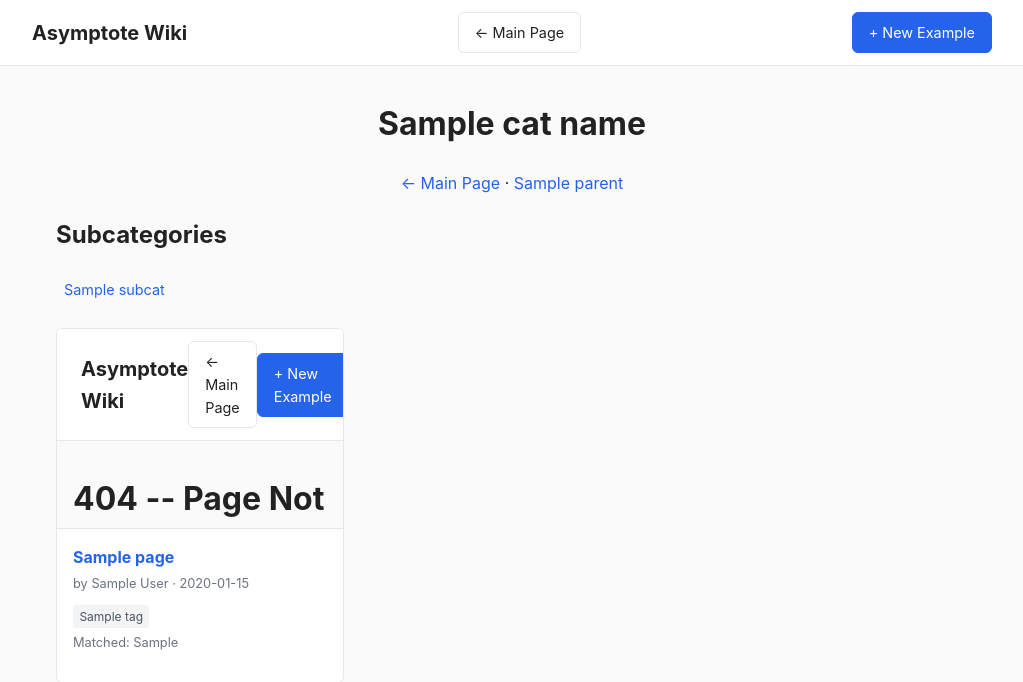
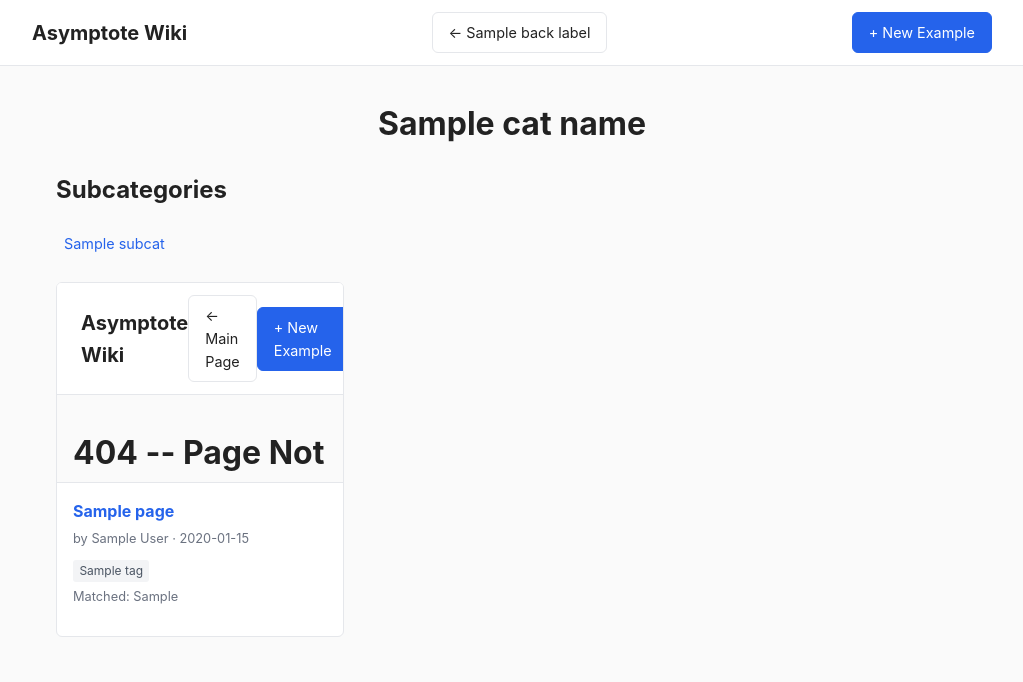
Before and after one commit to vectorgraphics/asymptote-wiki, a Flask app: template templates/category.html in a window 1280 px wide. Shown: the top 682 px of the page, without its empty margins (128-1151 px from the left). Run offline with Flask 3, Linux system fonts and the light colour scheme; the template is opened without the code that fills it: most values are stand-ins (such as "Sample title", 1, 10 or a date in 2020); parts of the project's set-up code (start-up, migrations or seed data) failed here and were passed over; some libraries are stand-ins or nearby versions.

Commit message:
Category pages: replace top back button with parent-category link

```diff
--- a/app.py
+++ b/app.py
@@ -453,8 +453,14 @@ def view_category(cat):
     subcats = sorted({p["category"] for p in all_pages
                       if len(p["category"].split("/")) == depth + 1})
     parts = raw.split("/")
-    return render_template("category.html", pages=pages, subcats=subcats, cat=raw,
-                           cat_name=parts[-1], parent="/".join(parts[:-1]))
+    parent = "/".join(parts[:-1])
+    ctx = dict(pages=pages, subcats=subcats, cat=raw, cat_name=parts[-1], parent=parent)
+    if parent:
+        # Top nav "back" button returns to the parent category; top-level
+        # categories fall back to the Main Page (handled in the template).
+        ctx["back_href"] = url_for("view_category", cat=parent)
+        ctx["back_label"] = parts[-2]
+    return render_template("category.html", **ctx)
 
 
 @app.route("/page/<path:page_rel>")
--- a/templates/base.html
+++ b/templates/base.html
@@ -23,7 +23,7 @@
         <nav>
             <a href="{{ url_for('index') }}" class="logo">Asymptote Wiki</a>
             {% if request.path != url_for('index') or request.args.get('cat') %}
-            <a href="{{ url_for('index') }}" class="btn btn-sm">&larr; Main Page</a>
+            <a href="{{ back_href or url_for('index') }}" class="btn btn-sm">&larr; {{ back_label or 'Main Page' }}</a>
             {% endif %}
             <a href="{% if current_cat %}{{ url_for('new_page', cat=current_cat) }}{% else %}{{ url_for('new_page') }}{% endif %}" class="btn btn-primary">+ New Example</a>
         </nav>
--- a/templates/category.html
+++ b/templates/category.html
@@ -4,10 +4,6 @@
 {% block content %}
 <div class="gallery-main">
     <h1>{{ cat_name }}</h1>
-    <div class="subtitle-block">
-        <a href="{{ url_for('index') }}">&larr; Main Page</a>
-        {% if parent %} &middot; <a href="{{ url_for('view_category', cat=parent) }}">{{ parent.split('/')[-1] }}</a>{% endif %}
-    </div>
 
     {% if subcats %}
     <h2>Subcategories</h2>
```
